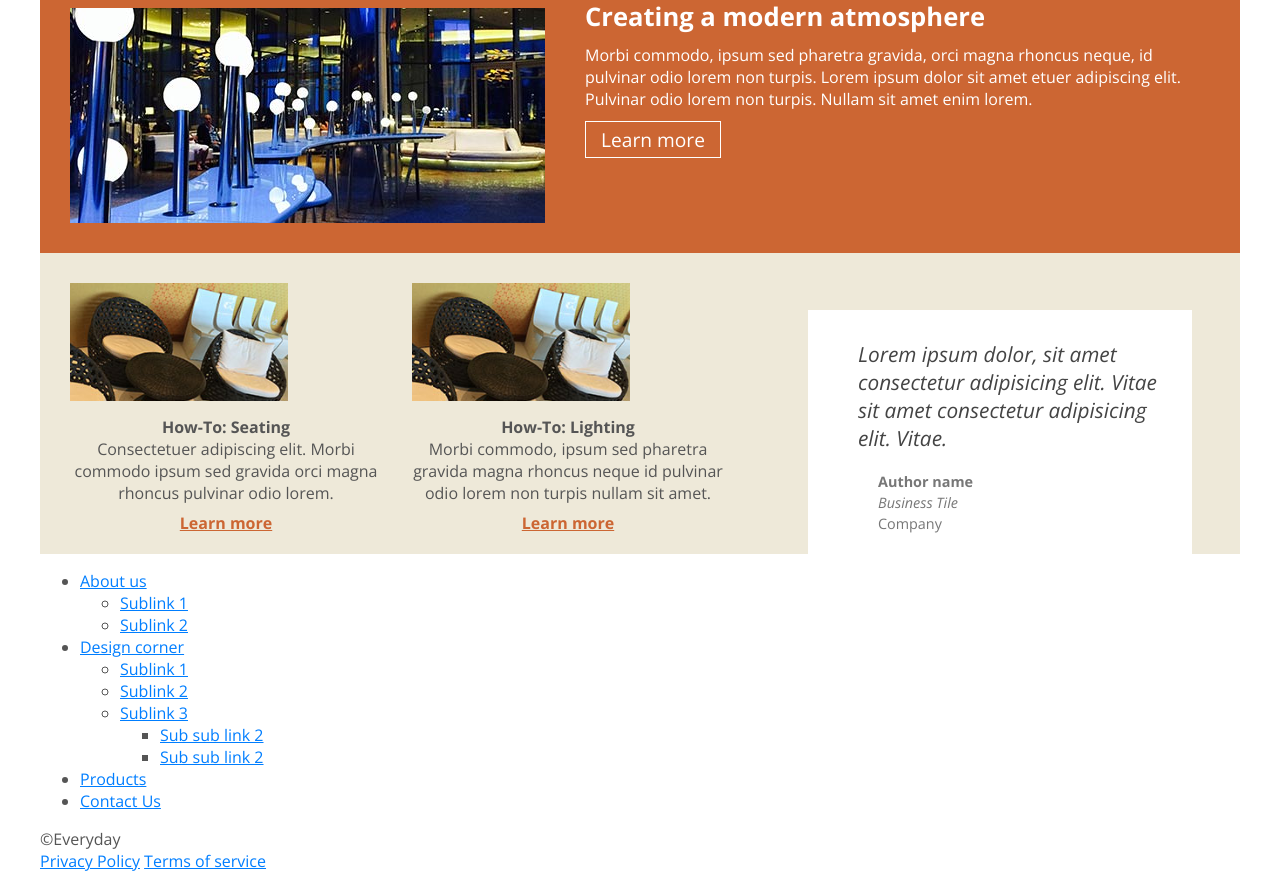
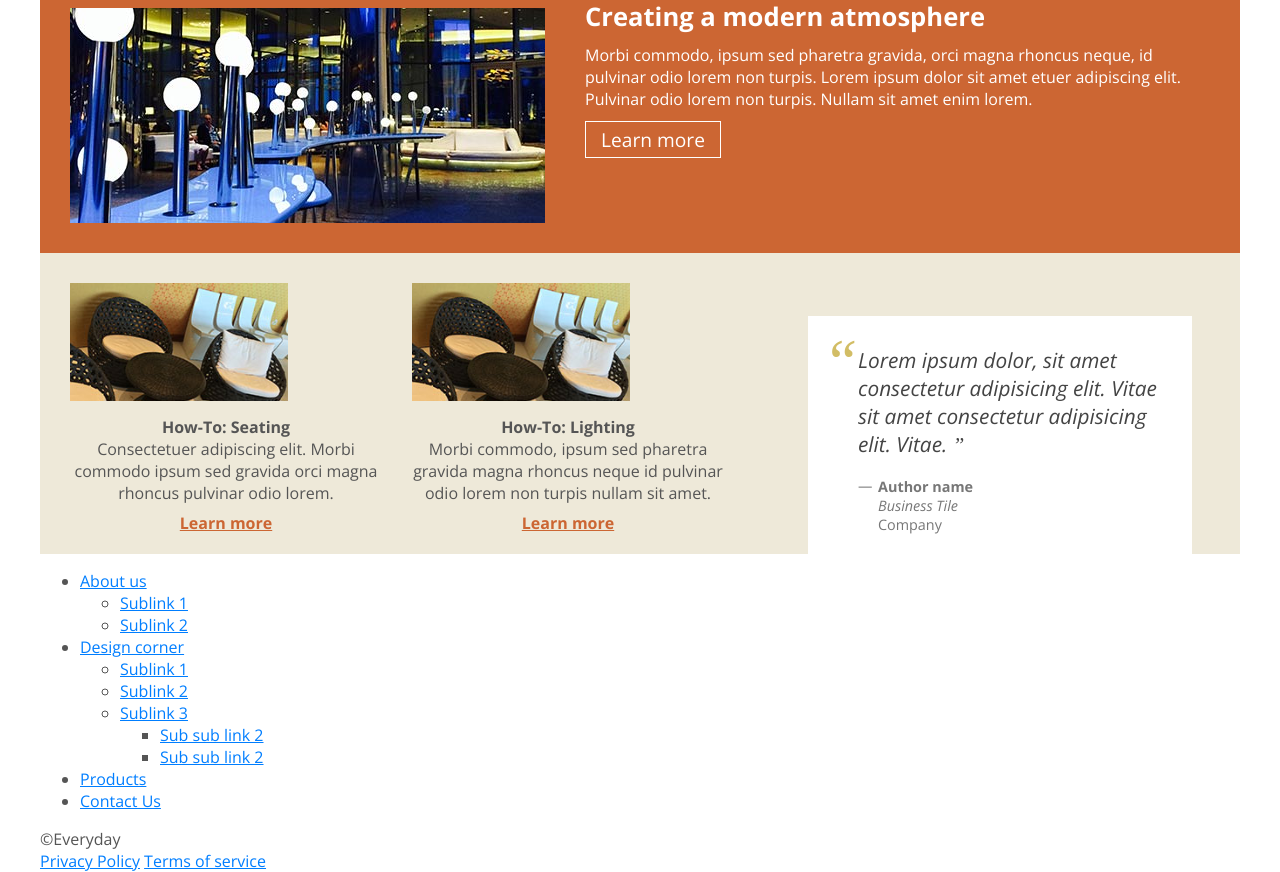
Before and after one commit to kismatkc/responsive, a website: page index.html in a window 1280 px wide. Shown: the part 749-1621 px from the top of the page. Drawn offline with nearby package versions, Linux system fonts and the light colour scheme.

Commit message:
quoteblock design completed

```diff
--- a/css/screen.css
+++ b/css/screen.css
@@ -184,7 +184,36 @@ section.howTo blockquote p.quote {
   font-size: 1.3em;
 }
 
+section.howTo blockquote p.quote::before {
+  content: "\201c";
+  color: #d2bd65;
+  top: 10px;
+  left: 15px;
+  position: absolute;
+  font-size: 3em;
+  font-family: serif;
+}
+section.howTo blockquote p.quote::after {
+  content: "\201d";
+  font-family: serif;
+}
 section.howTo blockquote p.credit {
+  color: #777;
+  font-size: 0.9em;
+  margin-top: 0;
+  padding-left: 20px;
+  line-height: 1.3em;
+  position: relative;
+}
+
+section.howTo blockquote p.credit::before {
+  content: "\2014";
+  position: absolute;
+  top: -1px;
+  left: 0;
+}
+
+section.howTo blockquote::before {
   color: #777;
   font-size: 0.9em;
   margin-top: 0;
```
